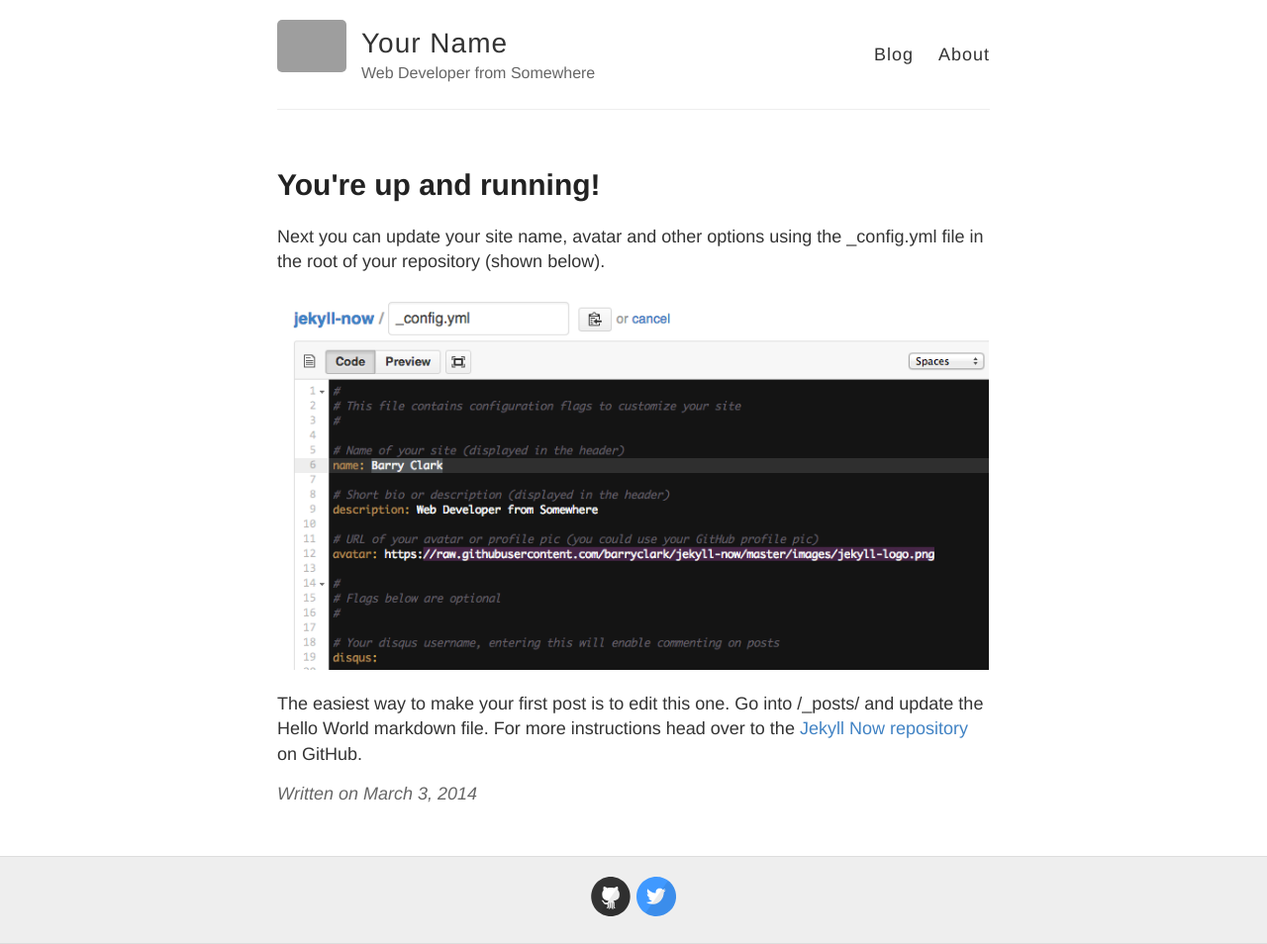
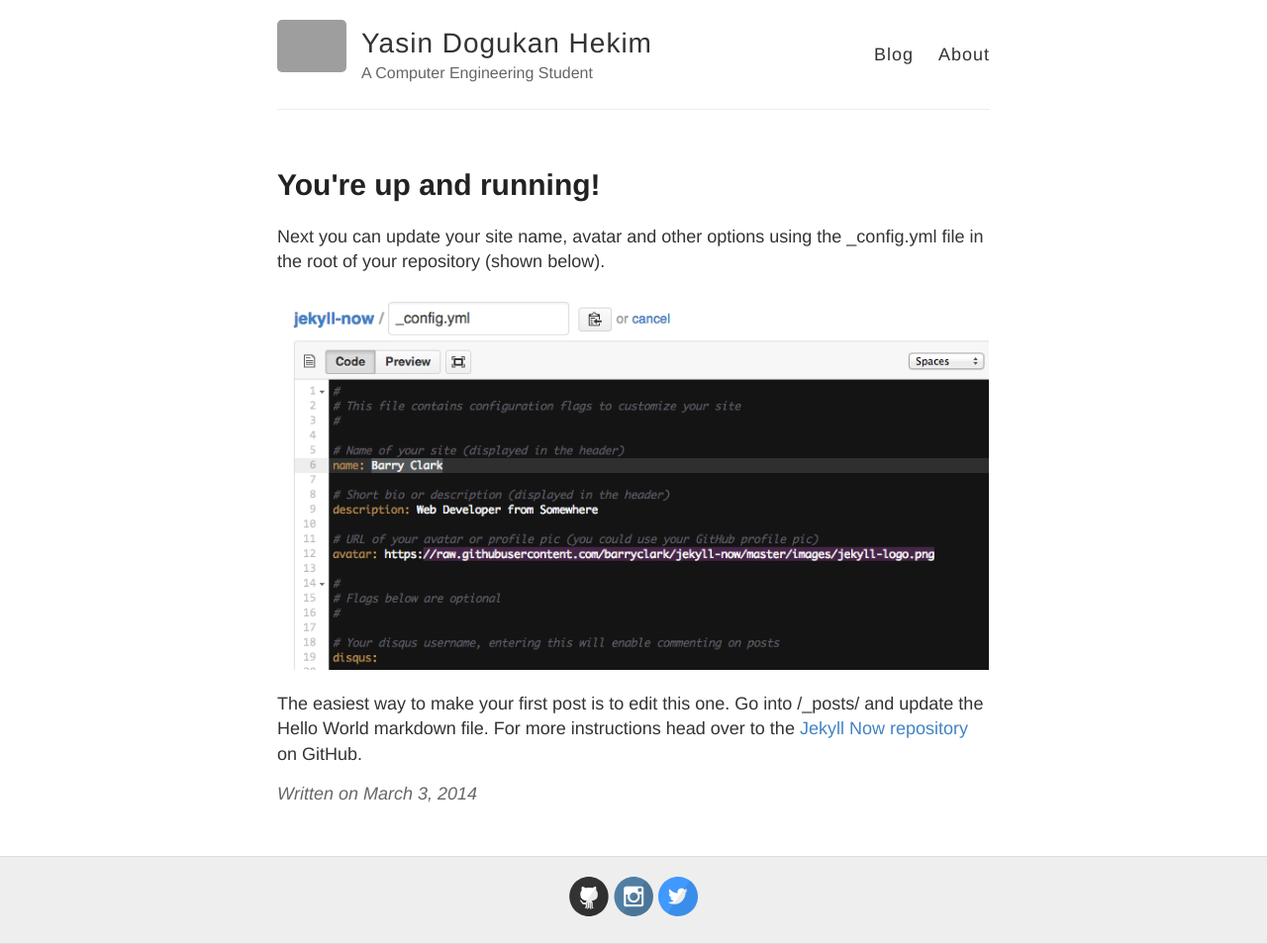
Before and after one commit to ydhekim/ydhekim.github.io, a Jekyll site: the page built from _posts/2014-3-3-Hello-World.md, in a window 1280 px wide. Shown: the whole page at 99% size. Built offline with Jekyll 4.4.1, drawn with Linux system fonts in a browser that asks for light colours; grey boxes are pictures that could not be loaded.

Commit message:
Update _config.yml

```diff
--- a/_config.yml
+++ b/_config.yml
@@ -3,13 +3,13 @@
 #
 
 # Name of your site (displayed in the header)
-name: Your Name
+name: Yasin Dogukan Hekim
 
 # Short bio or description (displayed in the header)
-description: Web Developer from Somewhere
+description: A Computer Engineering Student
 
 # URL of your avatar or profile pic (you could use your GitHub profile pic)
-avatar: https://raw.githubusercontent.com/barryclark/jekyll-now/master/images/jekyll-logo.png
+avatar: https://drive.google.com/open?id=19bfruIvePDsND9_E93sB0RWY6bJkicIp
 
 #
 # Flags below are optional
@@ -22,7 +22,7 @@ footer-links:
   facebook:
   flickr:
   github: barryclark/jekyll-now
-  instagram:
+  instagram: test
   linkedin:
   pinterest:
   rss: # just type anything here for a working RSS icon
@@ -41,7 +41,7 @@ google_analytics:
 
 # Your website URL (e.g. http://barryclark.github.io or http://www.barryclark.co)
 # Used for Sitemap.xml and your RSS feed
-url:
+url: https://ydhekim.github.io
 
 # If you're hosting your site at a Project repository on GitHub pages
 # (http://yourusername.github.io/repository-name)
```
